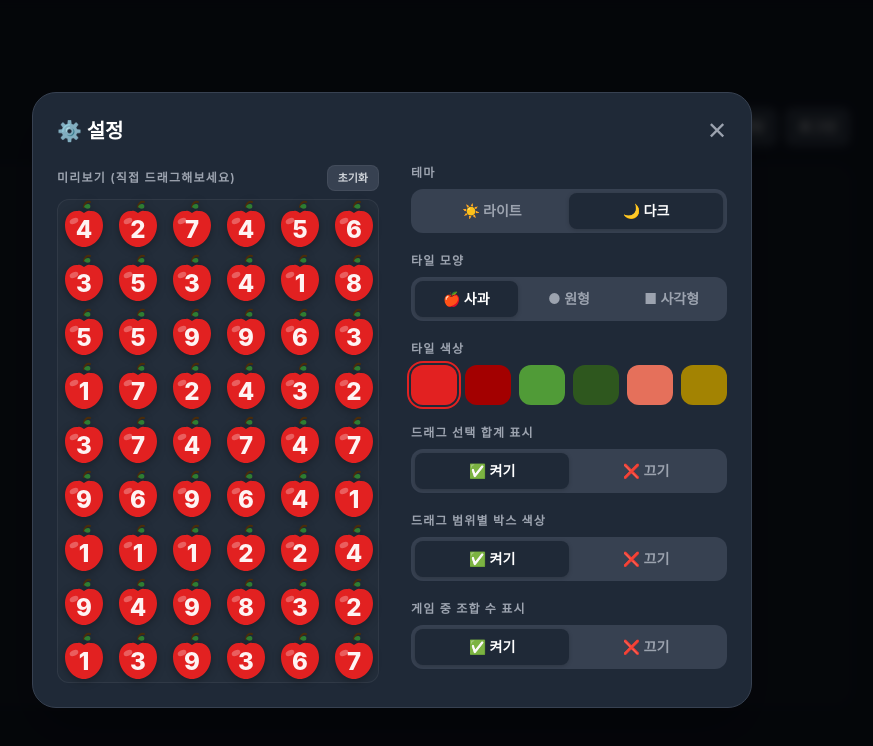
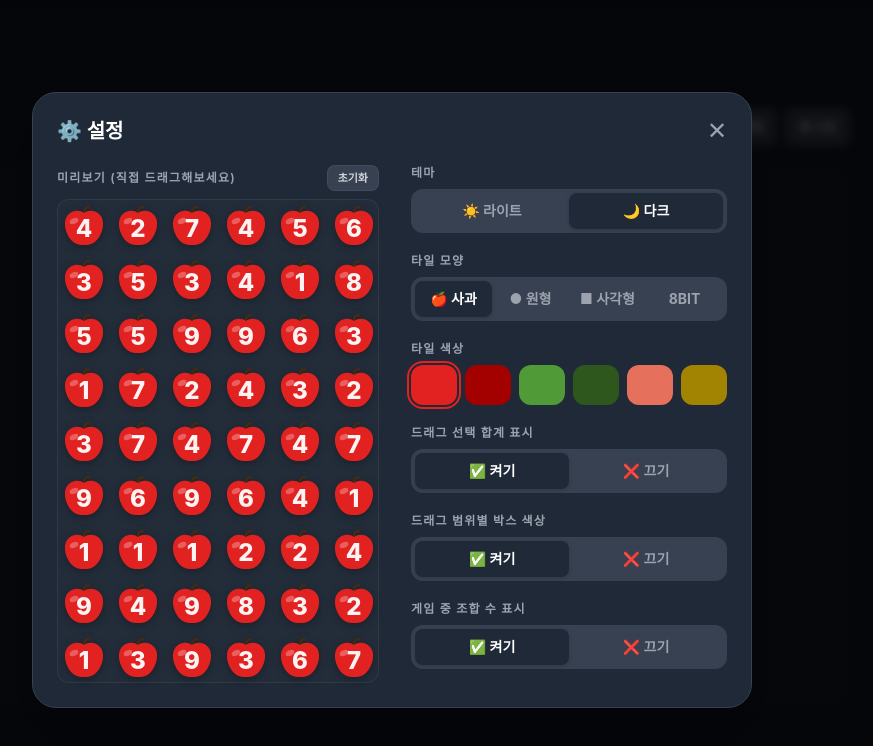
Before and after one commit to hotsemiwest/AppleGame, a React (Vite) app: page / in a window 1280 px wide. Both pictures are taken after a click on the button "⚙️ 설정". Shown: the top 746 px of the page, without its empty margins (248-1121 px from the left). Built offline with nearby package versions, Linux system fonts and the light colour scheme; a web font is replaced by a local one.

Commit message:
feat: 8bit 타일 모양 추가 및 관련 설정 업데이트

```diff
--- a/src/components/SettingsModal.tsx
+++ b/src/components/SettingsModal.tsx
@@ -219,6 +219,7 @@ export function SettingsModal({ onClose }: Props) {
                   { value: 'apple',  label: '🍎 사과' },
                   { value: 'circle', label: '● 원형' },
                   { value: 'square', label: '■ 사각형' },
+                  { value: '8bit',   label: '8BIT' },
                 ]}
                 value={tileShape}
                 onChange={setTileShape}
--- a/src/components/Tile.tsx
+++ b/src/components/Tile.tsx
@@ -17,14 +17,13 @@ function AppleSVG({ value, fill }: { value: number; fill: string }) {
   return (
     <svg viewBox="0 0 52 52" width="52" height="52" style={SVG_STYLE}>
       <g transform="translate(0, -3)">
-        <path d="M26 10 C26 7 29 4 32 5" stroke="#4a2c0a" strokeWidth="2" strokeLinecap="round" fill="none" />
-        <path d="M26 10 C27 6 34 6 32 11 C29 13 26 10 26 10Z" fill="#2e7d32" />
+        <path d="M26 15 C26 12 28.5 9.5 31 10.5" stroke="#4a2c0a" strokeWidth="2" strokeLinecap="round" fill="none" />
         <path
-          d="M 20 14 C 12 13 7 20 7 28 C 7 40 16 50 26 50 C 36 50 45 40 45 28 C 45 20 40 13 32 14 C 30 13 28 15 26 16 C 24 15 22 13 20 14 Z"
+          d="M26 16 C21 12, 12.5 13, 8.5 20 C4.8 27, 7.9 39, 15.5 45.2 C20.3 49, 31.7 49, 36.5 45.2 C44.1 39, 47.2 27, 43.5 20 C39.5 13, 31 12, 26 16 Z"
           fill={fill}
         />
         <ellipse cx="16" cy="24" rx="4.5" ry="2.8" fill="rgba(255,255,255,0.28)" transform="rotate(-25 16 24)" />
-        <text x="26" y="34" textAnchor="middle" dominantBaseline="middle"
+        <text x="26" y="33" textAnchor="middle" dominantBaseline="middle"
           fill="rgba(255,255,255,0.95)" fontSize="24" fontWeight="800" style={TEXT_STYLE}>
           {value}
         </text>
@@ -59,6 +58,28 @@ function SquareSVG({ value, fill }: { value: number; fill: string }) {
   )
 }
 
+function EightBitSVG({ value, fill }: { value: number; fill: string }) {
+  return (
+    <svg viewBox="0 0 52 52" width="52" height="52" style={SVG_STYLE} shapeRendering="crispEdges">
+      <g transform="translate(0, 0)">
+        <rect x="14" y="6" width="24" height="8" fill={fill} />
+        <rect x="10" y="10" width="32" height="4" fill={fill} />
+        <rect x="6" y="14" width="40" height="24" fill={fill} />
+        <rect x="10" y="38" width="32" height="4" fill={fill} />
+        <rect x="14" y="42" width="24" height="4" fill={fill} />
+        <rect x="14" y="14" width="8" height="4" fill="rgba(255,255,255,0.24)" />
+        <rect x="10" y="18" width="8" height="4" fill="rgba(255,255,255,0.16)" />
+        <rect x="18" y="18" width="4" height="4" fill="rgba(255,255,255,0.12)" />
+
+        <text x="26" y="28" textAnchor="middle" dominantBaseline="middle"
+          fill="rgba(255,255,255,0.95)" fontSize="24" fontWeight="800" style={TEXT_STYLE}>
+          {value}
+        </text>
+      </g>
+    </svg>
+  )
+}
+
 export const Tile = memo(function Tile({ value }: { value: number | null }) {
   const tileShape   = useThemeStore(s => s.tileShape)
   const tileColorId = useThemeStore(s => s.tileColorId)
@@ -69,5 +90,6 @@ export const Tile = memo(function Tile({ value }: { value: number | null }) {
 
   if (tileShape === 'circle') return <CircleSVG value={value} fill={fill} />
   if (tileShape === 'square') return <SquareSVG value={value} fill={fill} />
+  if (tileShape === '8bit') return <EightBitSVG value={value} fill={fill} />
   return <AppleSVG value={value} fill={fill} />
 })
--- a/src/store/themeStore.ts
+++ b/src/store/themeStore.ts
@@ -24,7 +24,7 @@ const KEY = 'applebox_theme'
 type Saved = Pick<ThemeState, 'theme' | 'tileShape' | 'tileColorId' | 'showHintCount' | 'showDragSelectionSum' | 'showDragSelectionRangeColor'>
 
 const THEMES: Theme[] = ['light', 'dark']
-const TILE_SHAPES: TileShape[] = ['apple', 'circle', 'square']
+const TILE_SHAPES: TileShape[] = ['apple', 'circle', 'square', '8bit']
 
 function load(): Partial<Saved> {
   try {
--- a/src/theme/tokens.ts
+++ b/src/theme/tokens.ts
@@ -1,7 +1,7 @@
 // ─── Tile / board theming ──────────────────────────────────────────────────────
 
 export type TileColorId = 'red' | 'crimson' | 'green' | 'forest' | 'salmon' | 'olive'
-export type TileShape = 'apple' | 'circle' | 'square'
+export type TileShape = 'apple' | 'circle' | 'square' | '8bit'
 export type Theme = 'light' | 'dark'
 
 export interface TileColorDef {
```
